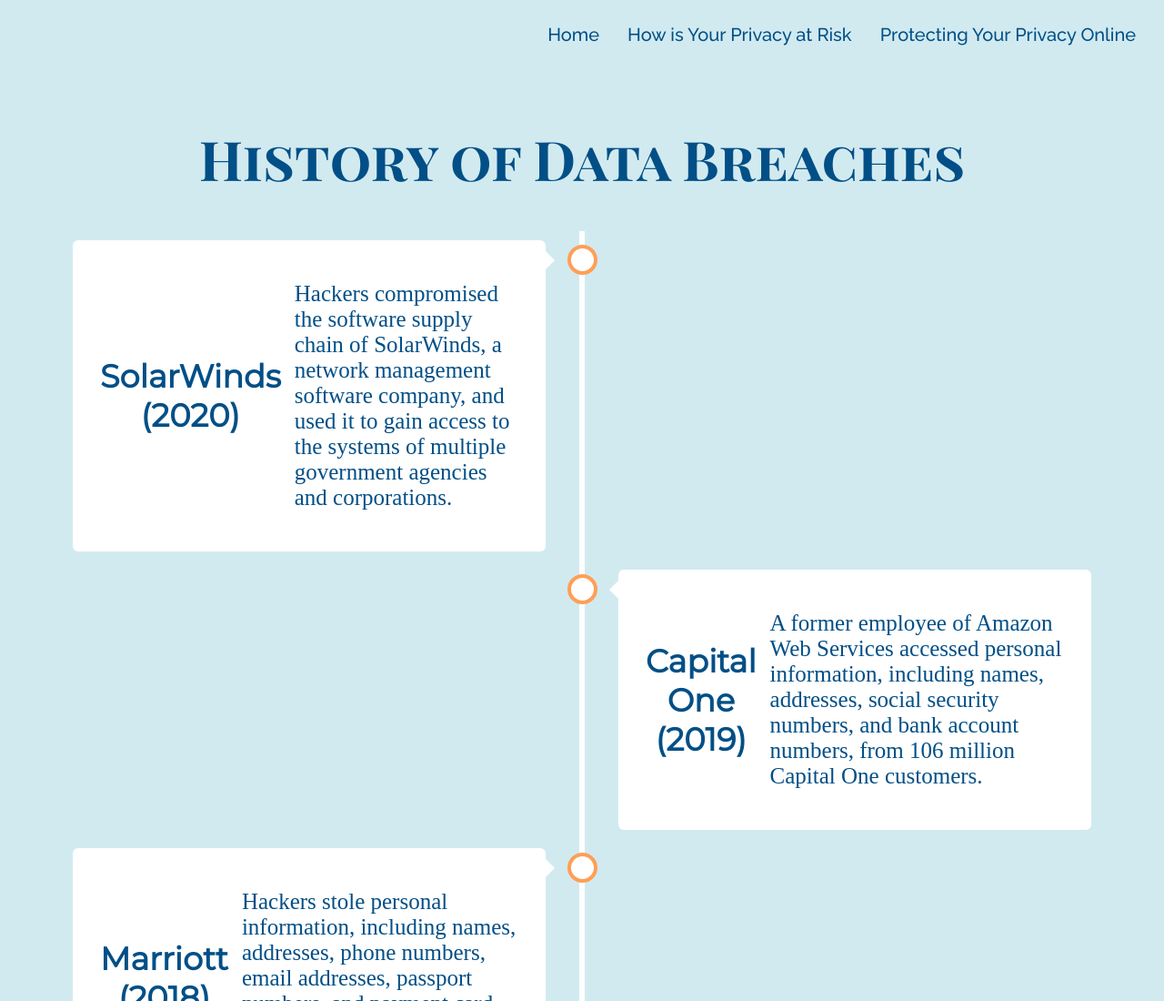
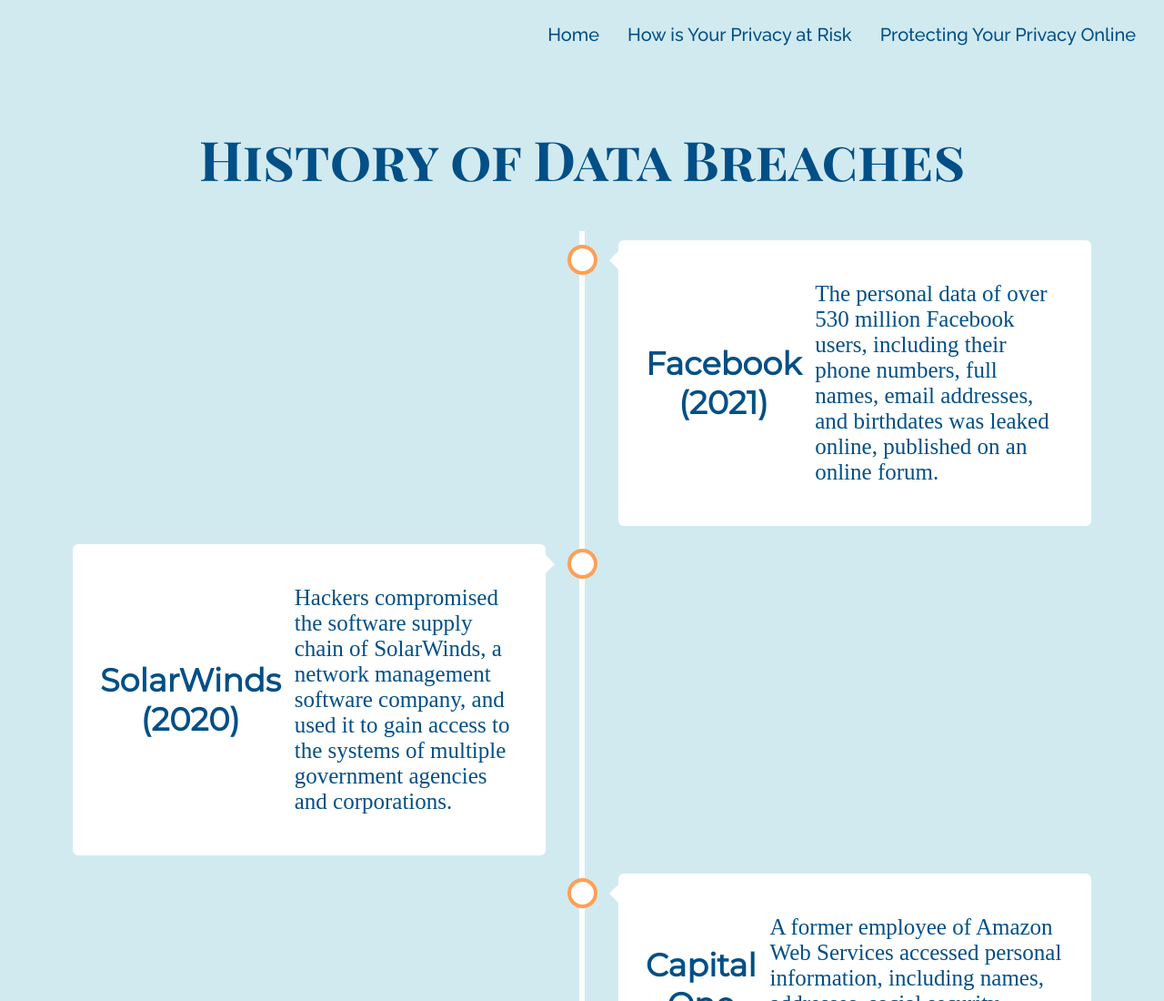
Before and after one commit to adiva-s/final-project, a plain HTML site: page history.html in a window 1280 px wide. Shown: the top 1100 px of the page at 91% size. Drawn offline with Linux system fonts and the light colour scheme.

Commit message:
added event to history.html

```diff
--- a/history.html
+++ b/history.html
@@ -24,6 +24,15 @@
 
 
     <div class="timeline">
+        <div class="container right">
+            <div class="content">
+            <h2>Facebook (2021)</h2>
+            <p>
+                The personal data of over 530 million Facebook users, including their phone numbers,
+                full names, email addresses, and birthdates was leaked online, published on an online forum.
+            </p>
+            </div>
+        </div>
         <div class="container left">
             <div class="content">
             <h2>SolarWinds (2020)</h2>
```
